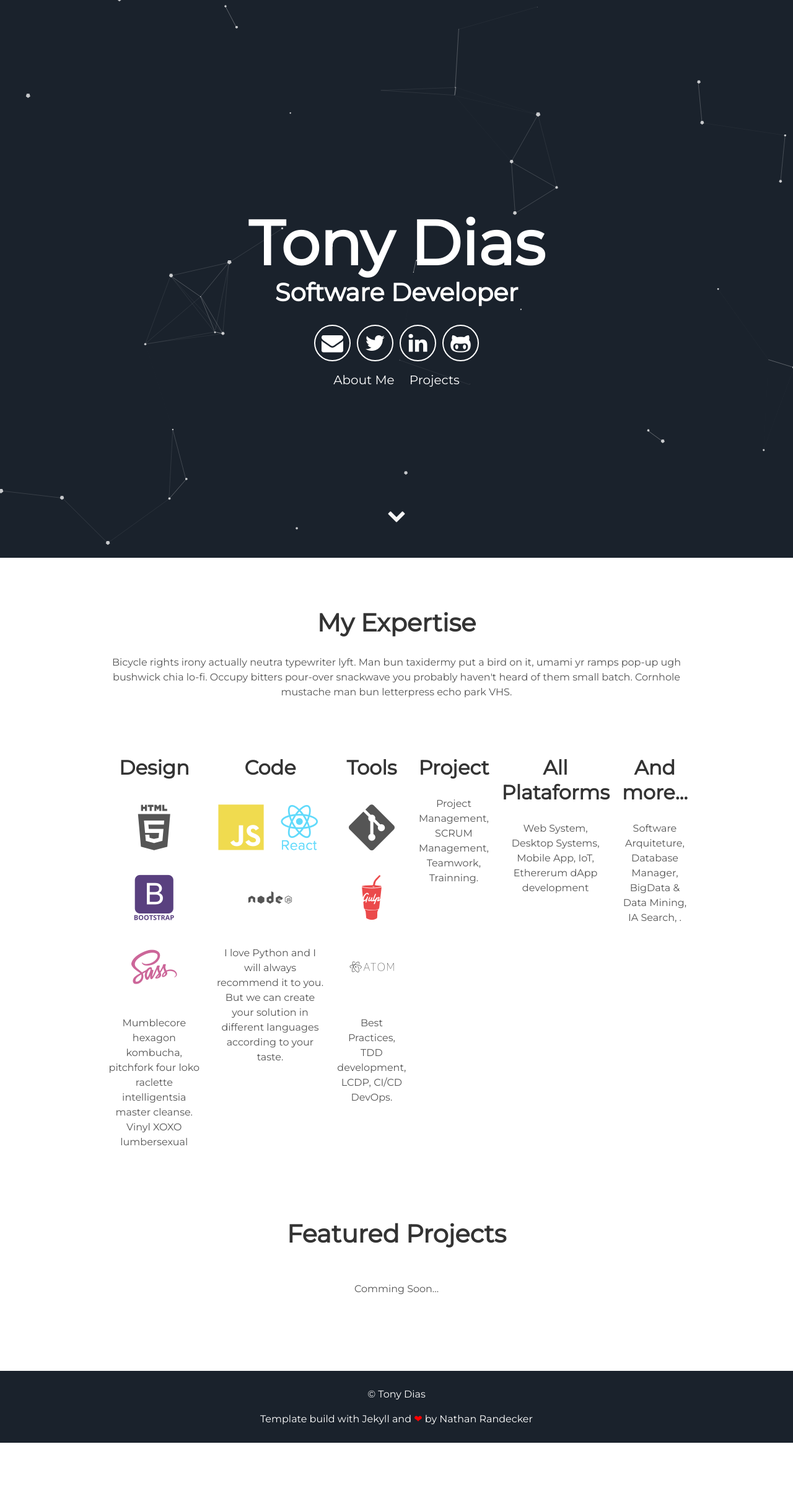
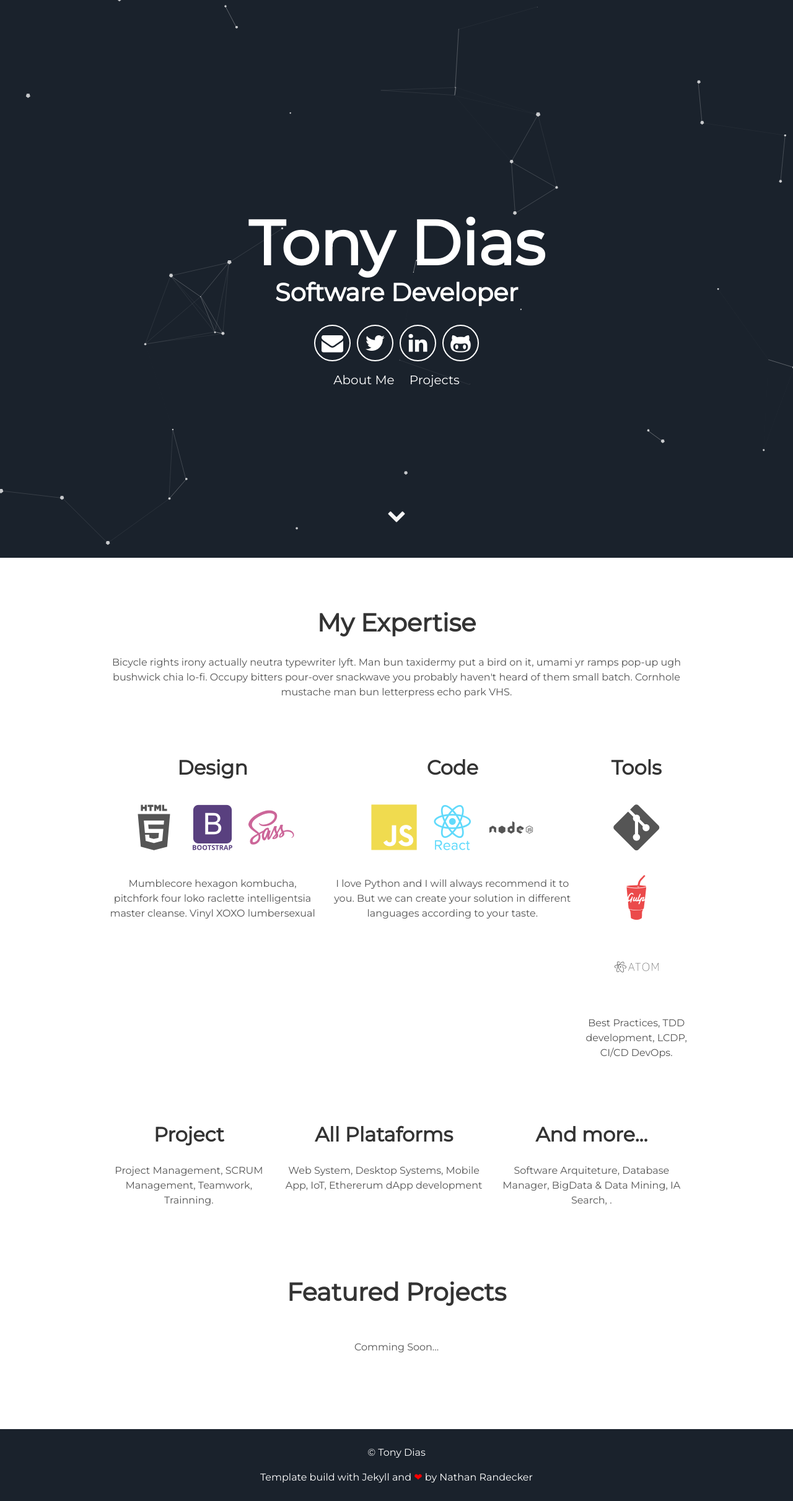
Before and after one commit to antoniocdff/tonydias, a Jekyll site: the page built from index.html, in a window 1280 px wide. Shown: the whole page at 62% size. Built offline with Jekyll 4.4.1, drawn with Linux system fonts in a browser that asks for light colours; before the commit the page ends 2328 px from its top, so only the background shows below that.

Commit message:
custom site init

```diff
--- a/_includes/about.html
+++ b/_includes/about.html
@@ -36,6 +36,8 @@
       <i class="devicon-travis"></i>
       <p>Best Practices, TDD development, LCDP, CI/CD DevOps.</p>
     </div>
+  </div>
+  <div class="user">
     <div class="tech">
       <h2>Project</h2>
       <i class="devicon-slack"></i>
```
